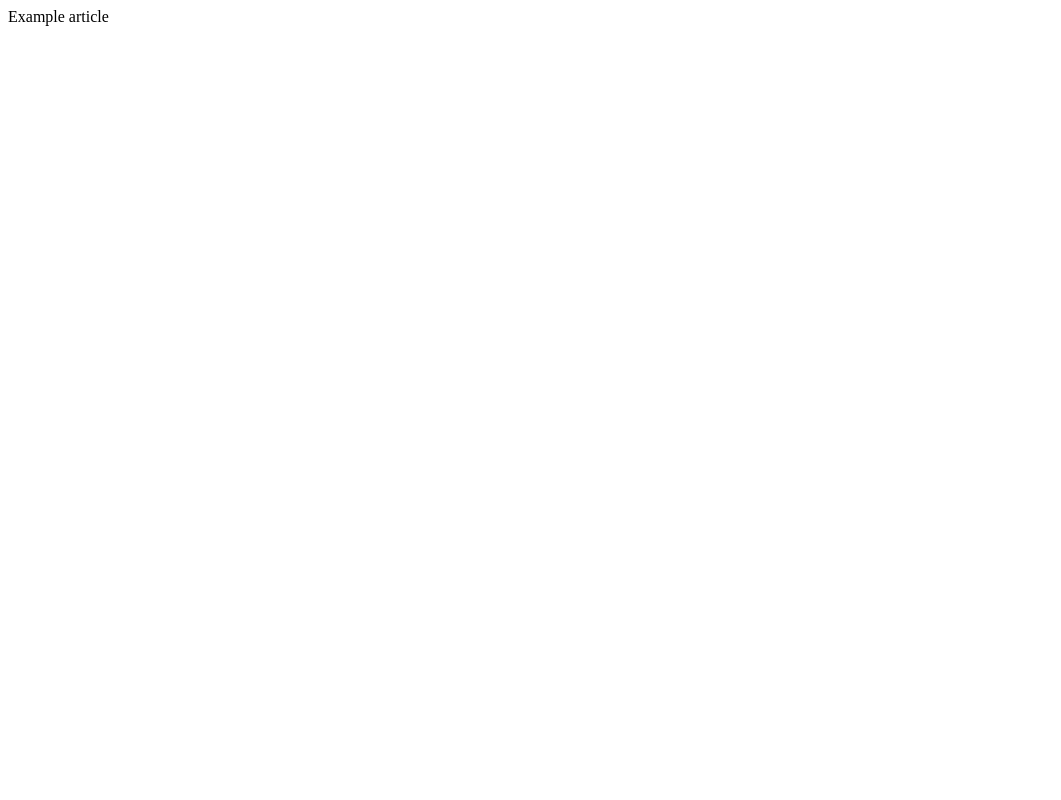
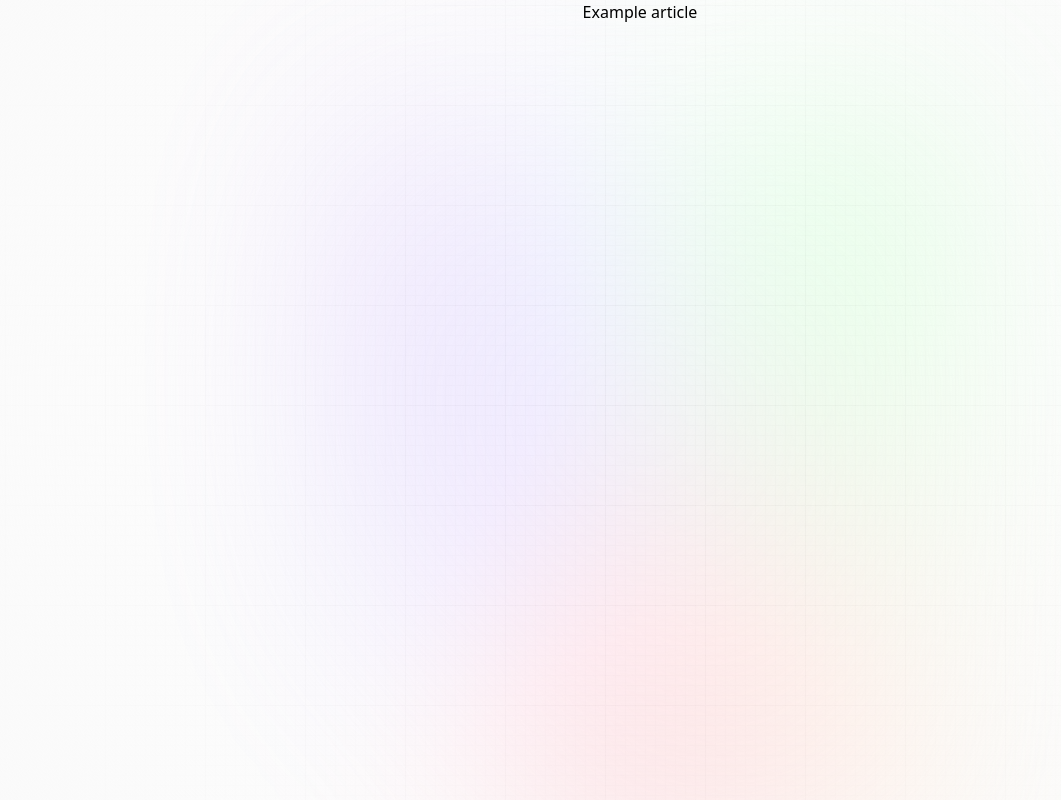
Before and after one commit to TimmyFight/article-summarizer, a React (Vite) app: page / in a window 1280 px wide. Shown: the whole page, without its empty margins (0-1061 px from the left). Built offline with nearby package versions, Linux system fonts and the light colour scheme; a web font is replaced by a local one.

Commit message:
feat: Remove App component, import mainStyles to main.tsx

```diff
--- a/src/main.tsx
+++ b/src/main.tsx
@@ -1,15 +1,23 @@
 import { createRoot } from "react-dom/client";
 import { BrowserRouter, Route, Routes } from "react-router-dom";
+import "./mainStyles.css";
 
-import Radar from "./Pages/Summarizer/Summarizer";
+import Summarizer from "./Pages/Summarizer/Summarizer";
 
 export default function App() {
   return (
-    <BrowserRouter>
-      <Routes>
-        <Route index element={<Radar />} />
-      </Routes>
-    </BrowserRouter>
+    <main>
+      <div className="main">
+        <div className="gradient" />
+      </div>
+      <div className="app">
+        <BrowserRouter>
+          <Routes>
+            <Route index element={<Summarizer />} />
+          </Routes>
+        </BrowserRouter>
+      </div>
+    </main>
   );
 }
 
```
Also changed, not shown: src/App.tsx (deleted, +0 -12 lines), src/mainStyles.css (renamed from src/App.css).
